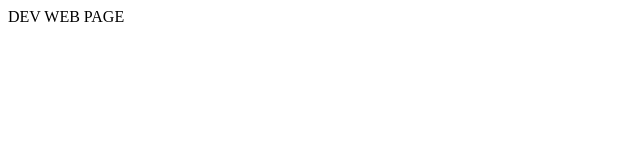
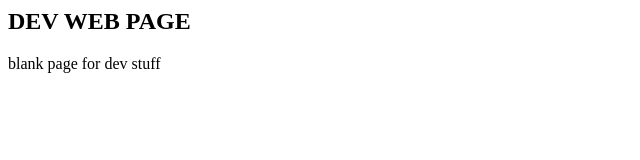
Before and after one commit to deviceai/my-dev-web, a plain HTML site: page index.html in a window 1280 px wide. Shown: the whole page, without its empty margins (0-640 px from the left). Drawn offline with Linux system fonts and the light colour scheme.

Commit message:
changed index.html

```diff
--- a/index.html
+++ b/index.html
@@ -1,6 +1,7 @@
 <html>
     <title>DEV WEB PAGE</title>
     <body>
-        <p>DEV WEB PAGE</p>
+        <h2>DEV WEB PAGE</h2>
+        <p>blank page for dev stuff</p>
     </body>
 </html>
```
